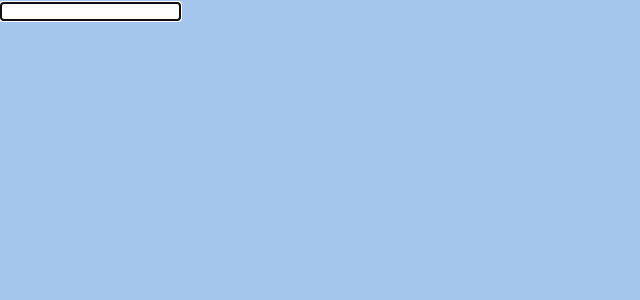
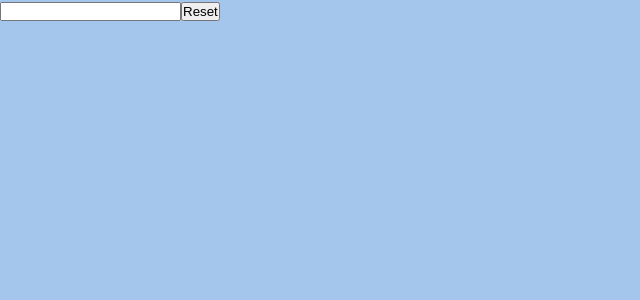
Before and after one commit to zarbabi/React-Train, a React (Create React App) app: page / in a window 1280 px wide. Shown: the top 300 px of the page, without its empty margins (0-640 px from the left). Built offline with nearby package versions, Linux system fonts and the light colour scheme.

Commit message:
useRef example

```diff
--- a/src/App.js
+++ b/src/App.js
@@ -16,6 +16,7 @@ import HoverCounter from "./components/hocExample/HoverCounter";
 import ParentComp from "./components/PureMemoComp/ParentComp";
 import ClassRef from "./components/ref/ClassRef";
 import FunctionalRef from "./components/ref/FunctionalRef";
+import UseRef from "./components/ref/useRef";
 //import Product from "./components/Product/Product";
 class App extends Component {
   constructor(props) {
@@ -121,7 +122,7 @@ class App extends Component {
     return (
       // <div className={style.container} id="title">
       <>
-        <FunctionalRef />
+        <UseRef />
         {/* <ClickCounter name="zahra" />
         <HoverCounter /> */}
         {/* <button onClick={() => this.setState({ isShow: !this.state.isShow })}>
--- /dev/null
+++ b/src/components/ref/useRef.js
@@ -0,0 +1,28 @@
+import { useState, useRef } from "react";
+
+const UserRefExamples = () => {
+  const [inputValue, setInputValue] = useState("");
+  const inputRef = useRef();
+
+  const resetHandler = () => {
+    setInputValue("");
+    inputRef.current.focus();
+  };
+
+  const changeHandler = (e) => {
+    setInputValue(e.target.value);
+  };
+
+  return (
+    <div>
+      <input
+        ref={inputRef}
+        type="text"
+        value={inputValue}
+        onChange={changeHandler}
+      />
+      <button onClick={resetHandler}>Reset</button>
+    </div>
+  );
+};
+export default UserRefExamples;
```
